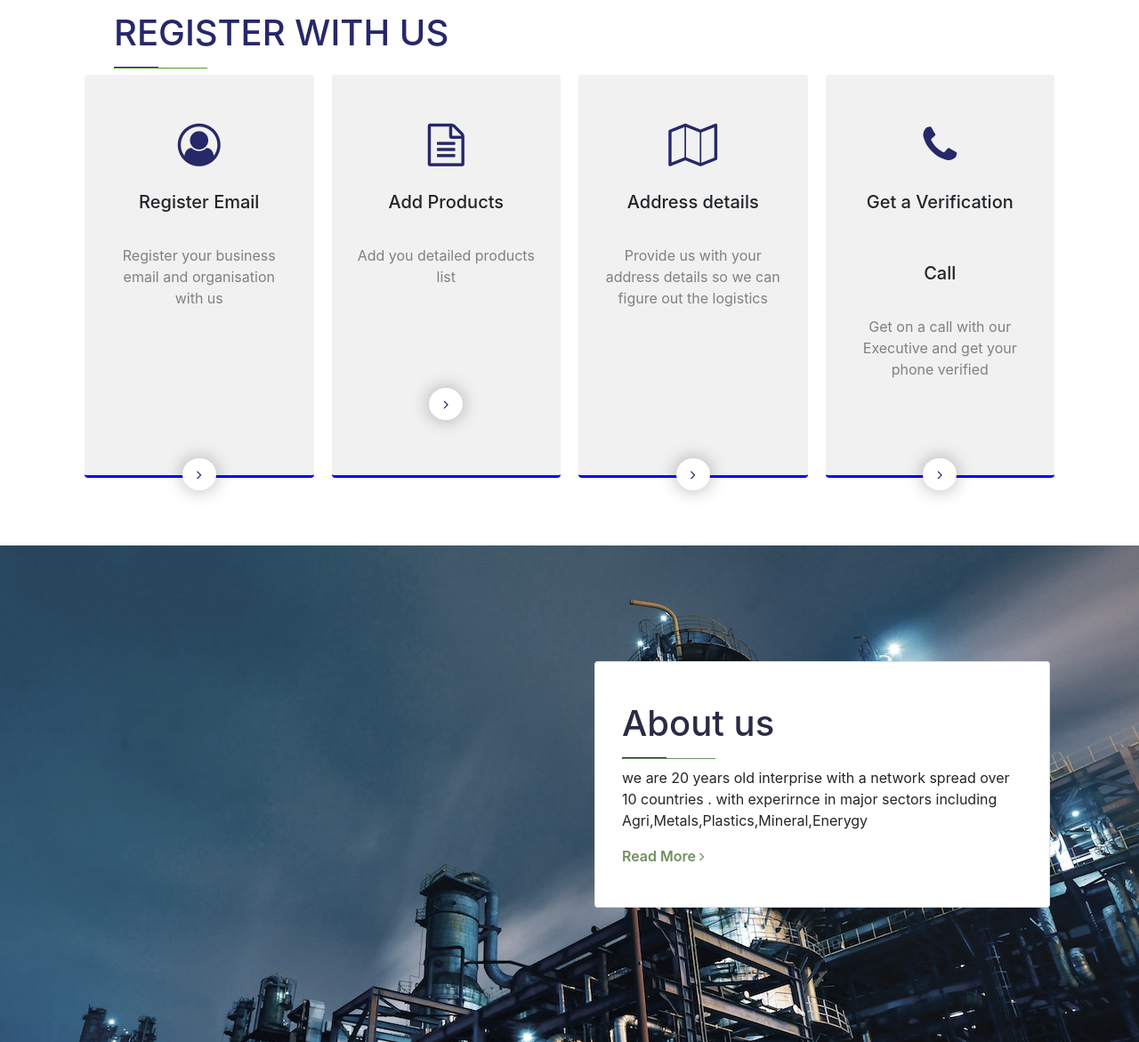
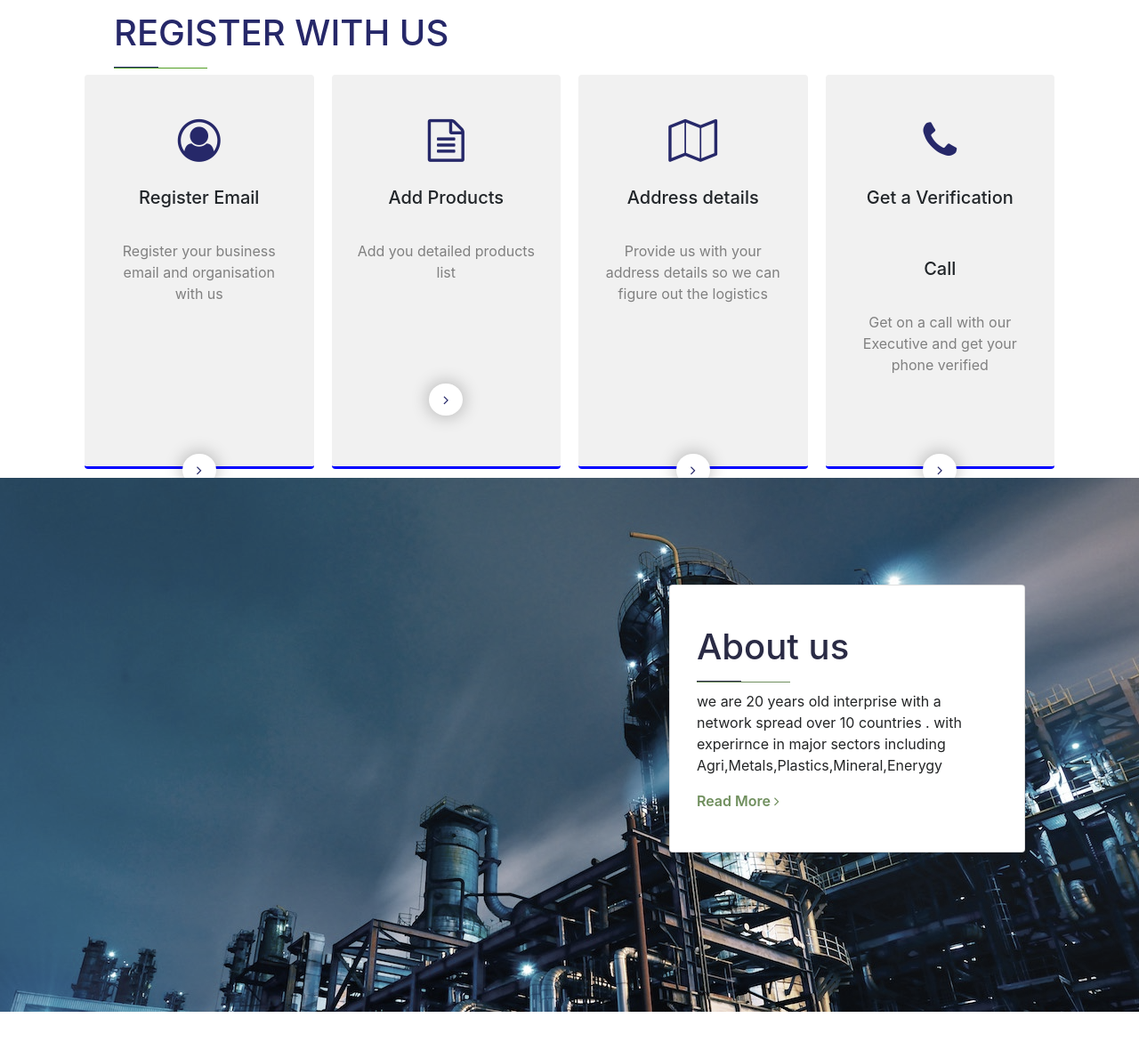
Before and after one commit to kantesh07/a_front_end, a plain HTML site: page index.html in a window 1280 px wide. Shown: the part 1629-2800 px from the top of the page at 89% size. Drawn offline with nearby package versions, Linux system fonts and the light colour scheme.

Commit message:
Update style.css

```diff
--- a/style.css
+++ b/style.css
@@ -1,6 +1,21 @@
+html{
+    overflow-x: hidden;
+    width: 100vw;
+}
+*{
+margin: 0;
+padding: 0;
+box-sizing: border-box;
+max-width: 100vw;
+}
+body{
+    width: 100vw;
+    overflow-x: hidden;
+}
 .contact-navbar{
     background-color: #262869;
     color: white!important;
+    width: 100vw;
 
 }
 
@@ -44,6 +59,7 @@ height: 70px!important;
     background-image: url('crane.jpg');
     height: 100vh;
     width: 100%;
+    background-size: cover;
 }
 
 .header:before {
@@ -174,7 +190,6 @@ height: 70px!important;
 
 
 .services{
-    height: 80vh;
     width: 100%;
 }
 
@@ -185,7 +200,7 @@ height: 70px!important;
     margin-top: 15px;
     height: auto;
     width: 25%;
-    padding: 35px 9px;
+    padding: 30px 9px;
     border: none!important;
     border-bottom: 3px solid blue !important;
 }
@@ -257,7 +272,7 @@ height: 70px!important;
 
 
 .about_us{
-    width: 100%;
+    width: 100vw;
     height: 75vh;
     background-image: url('industry2.jpg');
     filter: saturate(40%);
@@ -266,11 +281,12 @@ height: 70px!important;
 
 .about_us-div{
     background-color: white;
-    width: 40%;
+    width: 400px;
+    max-width: 80vw;
+    float: right;
     padding: 25px 10px;
-    float: right;
-    margin-right: 100px;
-    margin-top: 130px;
+    margin-right: 10vw;
+    margin-top: 15vh;
     border-radius: none!important;
 }
 .about_us-div p{
@@ -316,7 +332,6 @@ height: 70px!important;
     right: 0;
     top: 0;
     bottom: 0;
-    height: 90vh;
     width: 100%;
 }
 
@@ -371,6 +386,7 @@ height: 70px!important;
 .sub-head-points i{
     background-color: #519e24;
     margin: 2px 3px;
+    height: fit-content;
     padding: 1px 5px;
     border-radius: 100%;
     color: white;
@@ -383,7 +399,7 @@ height: 70px!important;
     top: 0;
     bottom: 0;
     width: 100%;
-    height: 70vh;
+    height: fit-content;
 }
 
 .footer{
@@ -462,7 +478,6 @@ margin-left: 15px;
 
 .register-button{
  float: right;
- margin-top: -40px!important;
  background-color: white;
  border: 1px solid white;
  margin: 0 0px;
@@ -485,15 +500,15 @@ margin-left: 15px;
 .license{
     margin-top: 80px;
     border-top: 1px solid gray;
+    display: flex;
+    flex-wrap: wrap;
+    justify-content: space-between;
 }
 
 .copyright, .creator{
     padding-top: 20px;
 }
-.creator{
-    float: right;
-    margin-top: -60px;
-}
+
 
 .about .button a{
     color: white;
```
